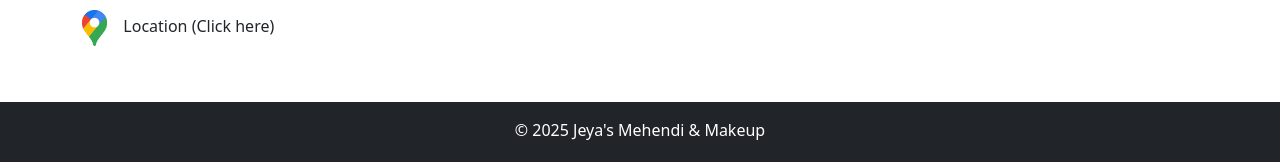
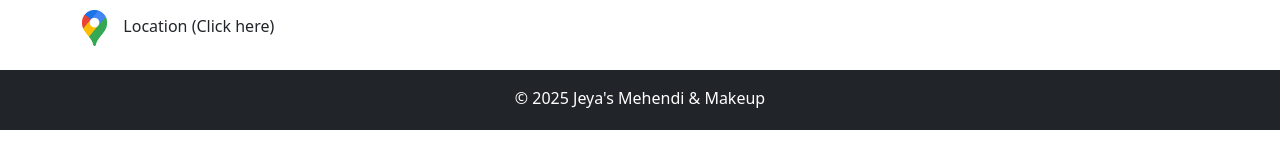
Before and after one commit to Vasanthakumar-rv/jeya-s-mehendi-and-makeup, a plain HTML site: page index.html in a window 1280 px wide. Shown: the part 1369-1531 px from the top of the page. After the commit the page ends 1499 px from the top, so only its background shows below. Drawn offline with nearby package versions, Linux system fonts and the light colour scheme.

Commit message:
Completed

```diff
--- a/index.html
+++ b/index.html
@@ -81,7 +81,7 @@ rel="stylesheet"
       </div>
       </div>
   </div>
-    <footer class="bg-dark text-white text-center py-3 mt-5">
+    <footer class="bg-dark text-white text-center py-3 mt-3">
       <p class="mb-1">&copy; 2025 Jeya's Mehendi & Makeup</p>
     </footer>
   </body>
```
